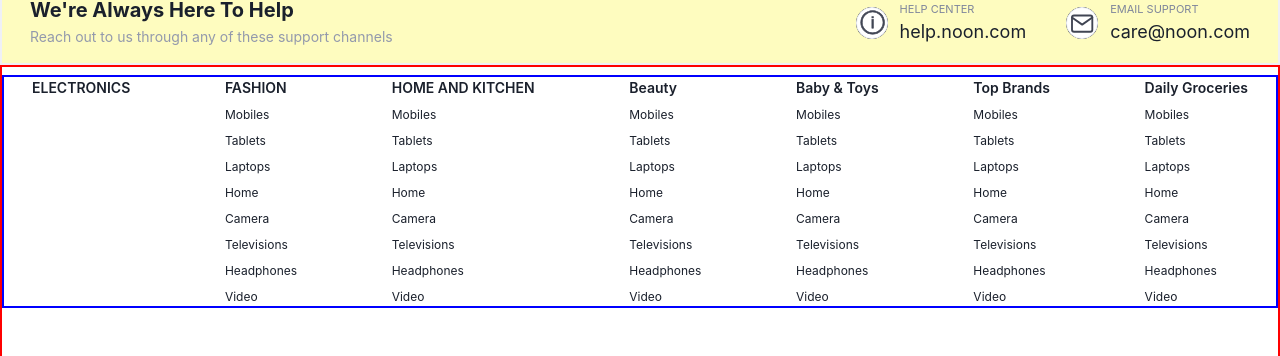
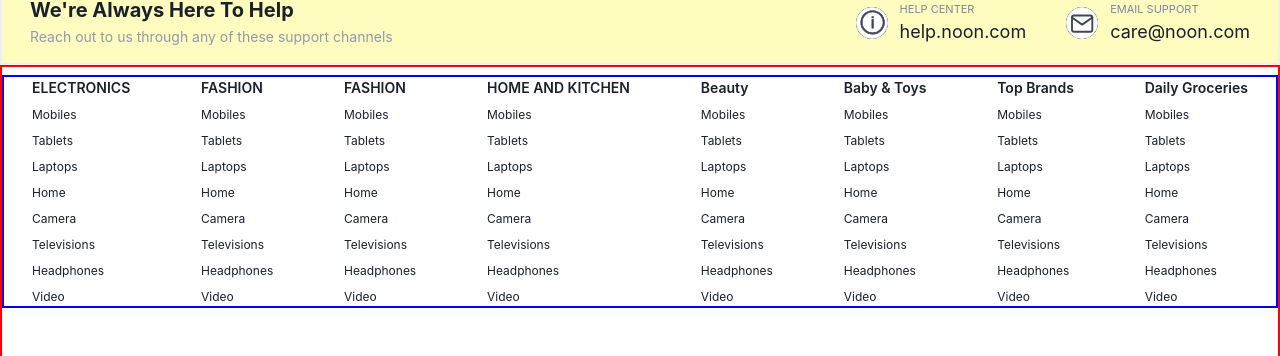
Before and after one commit to Chhaya-chouhan966/Noon, a React (Create React App) app: page / in a window 1280 px wide. Shown: the part 6500-6856 px from the top of the page. Built offline with nearby package versions, Linux system fonts and the light colour scheme.

Commit message:
first commit

```diff
--- a/src/component/Footer/footerTop/FooterTop.jsx
+++ b/src/component/Footer/footerTop/FooterTop.jsx
@@ -81,12 +81,12 @@ const FooterTop = () => {
                             fontWeight={600}>ELECTRONICS</Text>
 
                         <Icon
-                            as={!plusIcon?AddIcon:MinusIcon}
+                            as={!plusIcon ? AddIcon : MinusIcon}
                             width={"11px"}
                             height={"11px"}
                             display={isMobile ? "block" : "none"}
-                            onClick={() => !plusIcon? setPlusIcon(true):setPlusIcon(false)}
-                            />
+                            onClick={() => !plusIcon ? setPlusIcon(true) : setPlusIcon(false)}
+                        />
                     </HStack>
                     {
                         footerProduct.map((ele, idx) => {
@@ -94,11 +94,22 @@ const FooterTop = () => {
                                 key={idx}
                                 as={"p"}
                                 fontSize={"12px"}
-                                display={plusIcon ? "block" : "none"}
+                                display={!isMobile || (isMobile && plusIcon) ? "block" : "none"}
                             >{ele}</Text>
                         })
                     }
                 </Flex >
+
+
+                <Flex flexDirection={"column"} rowGap={2} >
+                    <Text as={"span"} fontSize={"14px"} fontWeight={600}>FASHION</Text>
+                    {
+                        footerProduct.map((ele, idx) => {
+                            return <Text key={idx} as={"p"} fontSize={"12px"}>{ele}</Text>
+                        })
+                    }
+                </Flex >
+
 
                 <Flex flexDirection={"column"} rowGap={2} >
                     <Text as={"span"} fontSize={"14px"} fontWeight={600}>FASHION</Text>
```
